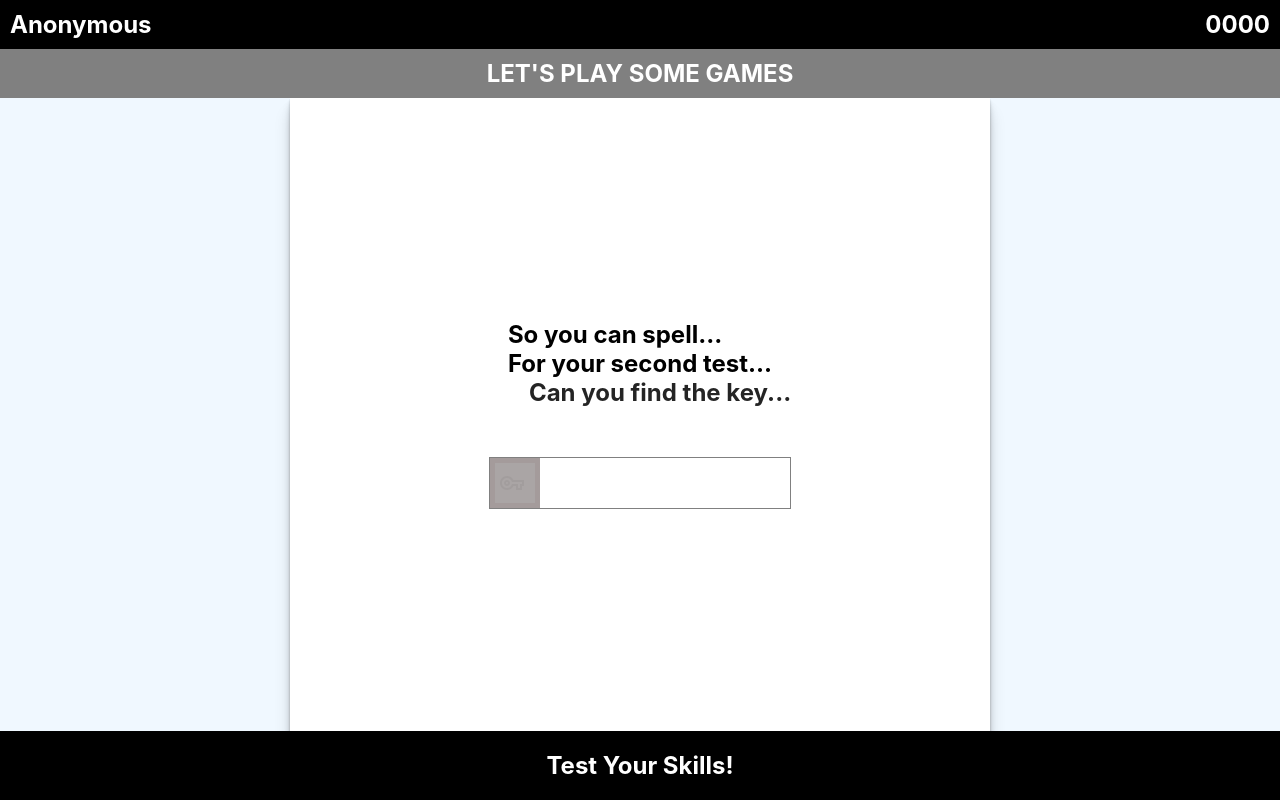
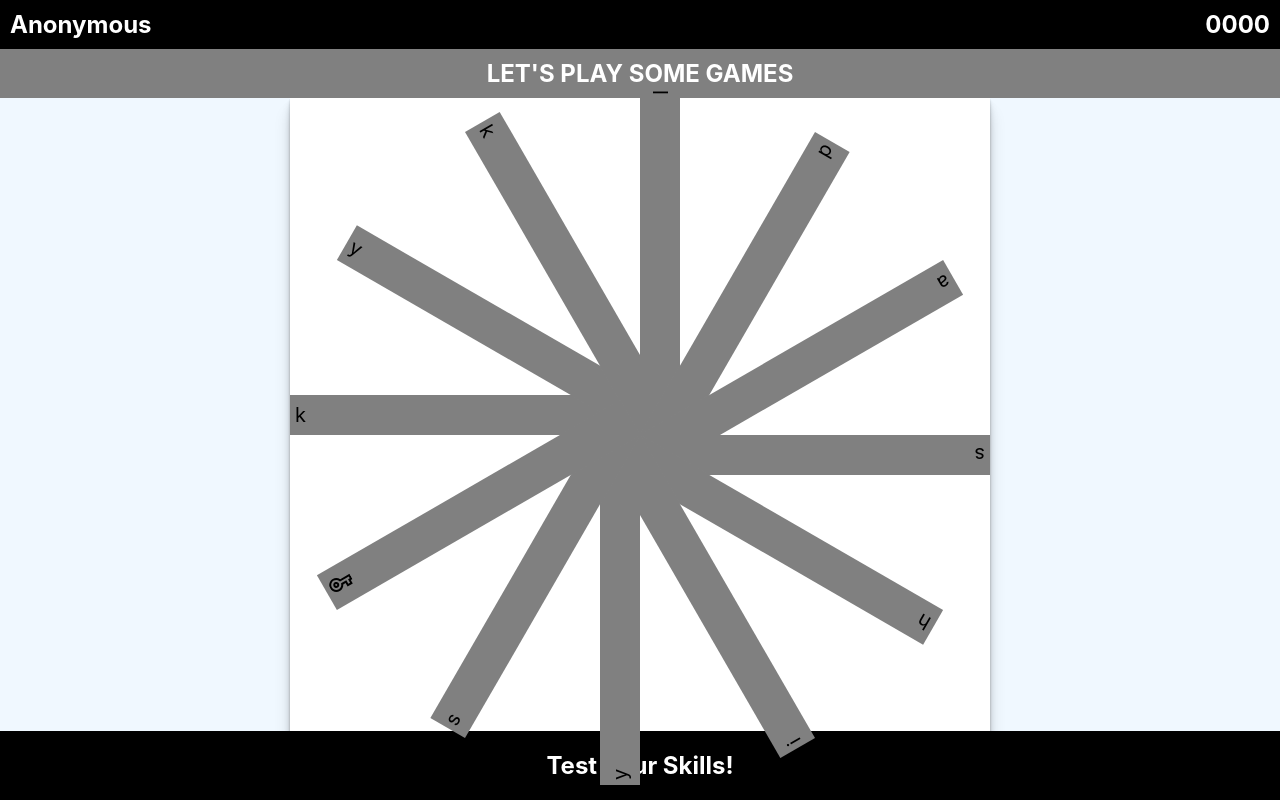
Before and after one commit to leavemydogalone/LetsPlaySomeGames, a React (Create React App) app: page / in a window 1280 px wide. Built offline with nearby package versions, Linux system fonts and the light colour scheme.

Commit message:
have the basic set up of level three

```diff
--- a/src/components/GameController.tsx
+++ b/src/components/GameController.tsx
@@ -3,6 +3,7 @@ import MainMenu from "../scenes/MainMenu";
 import LevelSelect from "../scenes/LevelSelect";
 import LevelOne from "../scenes/LevelOne";
 import LevelTwo from "../scenes/LevelTwo";
+import LevelThree from "../scenes/LevelThree";
 import { Scene } from "../ts/enums";
 
 type Props = {
@@ -10,8 +11,8 @@ type Props = {
 };
 
 export default function GameController({ setBottomNavText }: Props) {
-  const [scene, setScene] = useState<Scene>(Scene.Two);
-  const [sceneComponent, setSceneComponent] = useState(<LevelTwo />);
+  const [scene, setScene] = useState<Scene>(Scene.Three);
+  const [sceneComponent, setSceneComponent] = useState(<LevelThree />);
 
   // updates state of sceneComponent with a new level/scene component
   // based on the scene that is set either through the main menu, level select,
@@ -31,6 +32,9 @@ export default function GameController({ setBottomNavText }: Props) {
         case "Two":
           setSceneComponent(<LevelTwo />);
           break;
+        case "Three":
+          setSceneComponent(<LevelThree />);
+          break;
         default:
           break;
       }
--- /dev/null
+++ b/src/components/SpinBar.tsx
@@ -0,0 +1,28 @@
+import React from "react";
+
+type Props = {
+  degrees: number;
+  letter?: string;
+};
+
+export default function SpinBar({ degrees, letter }: Props) {
+  const style = { transform: `rotate(${degrees}deg) translate(-50%, -50%)` };
+  return (
+    <div className="spinBar" style={style}>
+      <span className="thingContainer">
+        {letter || (
+          <svg
+            xmlns="http://www.w3.org/2000/svg"
+            height="24px"
+            viewBox="0 0 24 24"
+            width="24px"
+            fill="#000000"
+          >
+            <path d="M0 0h24v24H0V0z" fill="none" />
+            <path d="M22 19h-6v-4h-2.68c-1.14 2.42-3.6 4-6.32 4-3.86 0-7-3.14-7-7s3.14-7 7-7c2.72 0 5.17 1.58 6.32 4H24v6h-2v4zm-4-2h2v-4h2v-2H11.94l-.23-.67C11.01 8.34 9.11 7 7 7c-2.76 0-5 2.24-5 5s2.24 5 5 5c2.11 0 4.01-1.34 4.71-3.33l.23-.67H18v4zM7 15c-1.65 0-3-1.35-3-3s1.35-3 3-3 3 1.35 3 3-1.35 3-3 3zm0-4c-.55 0-1 .45-1 1s.45 1 1 1 1-.45 1-1-.45-1-1-1z" />
+          </svg>
+        )}
+      </span>
+    </div>
+  );
+}
--- a/src/main.scss
+++ b/src/main.scss
@@ -9,3 +9,4 @@
 
 @use "styles/levelOne";
 @use "styles/levelTwo";
+@use "styles/levelThree";
--- a/src/scenes/LevelThree.tsx
+++ b/src/scenes/LevelThree.tsx
@@ -1,5 +1,21 @@
-import React from "react";
+import React, { useState } from "react";
+import SpinBar from "../components/SpinBar";
 
 export default function LevelThree() {
-  return <div className="levelThree"></div>;
+  const standInString = "kykldashiys";
+
+  const spinBars = standInString
+    .split("")
+    .map((letter: string, index: number) => (
+      <SpinBar degrees={index * 30} letter={letter} />
+    ));
+
+  return (
+    <div className="levelThree">
+      <div className="flexContainer">
+        {spinBars}
+        <SpinBar degrees={330} />
+      </div>
+    </div>
+  );
 }
--- /dev/null
+++ b/src/styles/_levelThree.scss
@@ -0,0 +1,25 @@
+@use "variables" as v;
+
+.levelThree {
+  height: 100%;
+  .flexContainer {
+    height: 100%;
+    position: relative;
+  }
+  .spinBar {
+    position: absolute;
+    top: 50%;
+    left: 25%;
+    width: 50%;
+    height: 40px;
+
+    display: flex;
+    justify-content: flex-start;
+    align-items: center;
+    background: grey;
+    .thingContainer {
+      padding: 5px;
+      font-size: 20px;
+    }
+  }
+}
```
Also changed, not shown: public/index.html (+0 -10 lines).
